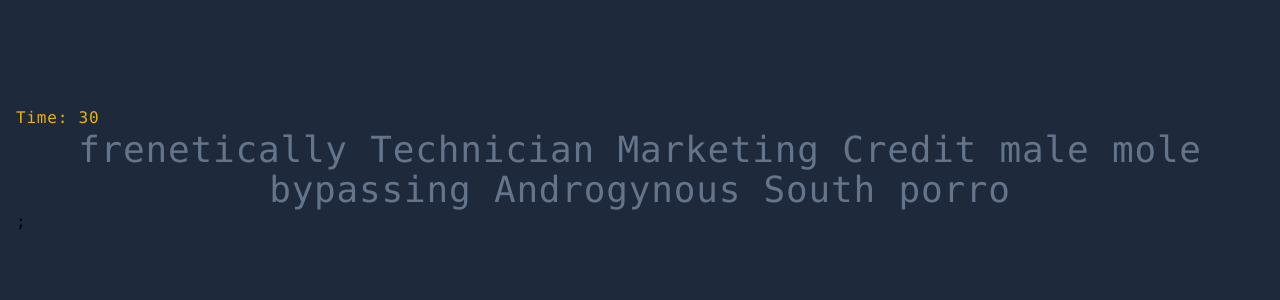
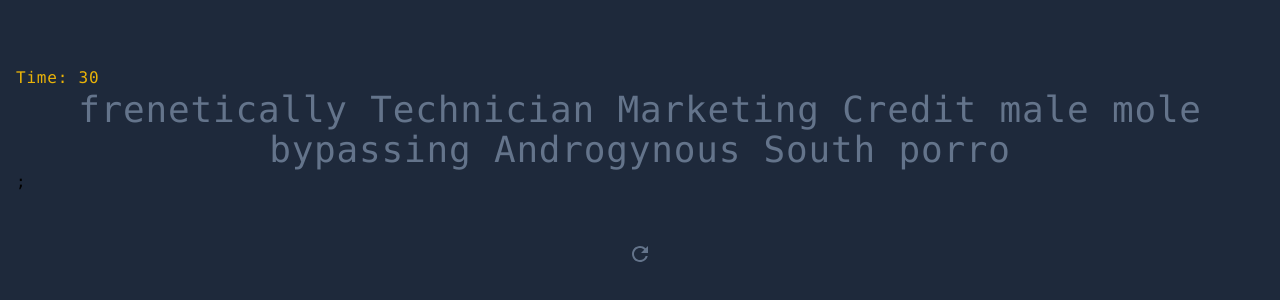
Before and after one commit to alexangria1992/Speed-typing-App, a React (Create React App) app in the folder speed-typing/: page / in a window 1280 px wide. Shown: the part 230-530 px from the top of the page. Built offline with nearby package versions, Linux system fonts and the light colour scheme.

Commit message:
Restart Button

```diff
--- a/speed-typing/src/App.tsx
+++ b/speed-typing/src/App.tsx
@@ -1,5 +1,6 @@
 import React from "react";
 import { faker } from "@faker-js/faker";
+import RestartButton from "./components/RestartButton";
 
 const words = faker.random.words(10);
 
@@ -8,6 +9,10 @@
     <>
       <CountdownTimer timeLeft={30} />
       <GenerateWords words={words} />;
+      <RestartButton
+        className={"mx-auto mt-10 text-slate-500"}
+        onRestart={() => null}
+      />
     </>
   );
 };
--- /dev/null
+++ b/speed-typing/src/components/RestartButton.tsx
@@ -0,0 +1,29 @@
+import { MdRefresh } from "react-icons/md";
+import { useRef } from "react";
+
+const RestartButton = ({
+  onRestart: handleRestart,
+  className = "",
+}: {
+  onRestart: () => void;
+  className?: string;
+}) => {
+  const buttonRef = useRef<HTMLButtonElement>(null);
+
+  const handleClick = () => {
+    buttonRef.current?.blur();
+    handleRestart();
+  };
+
+  return (
+    <button
+      onClick={handleClick}
+      className={`block rounded px-8 py-2 hover:bg-slate-700/50
+      ${className}`}
+    >
+      <MdRefresh className="w-6 h-6" />
+    </button>
+  );
+};
+
+export default RestartButton;
```
